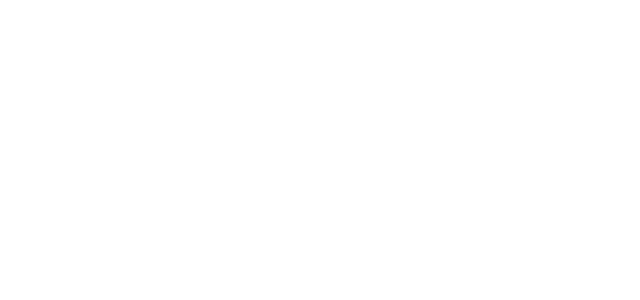
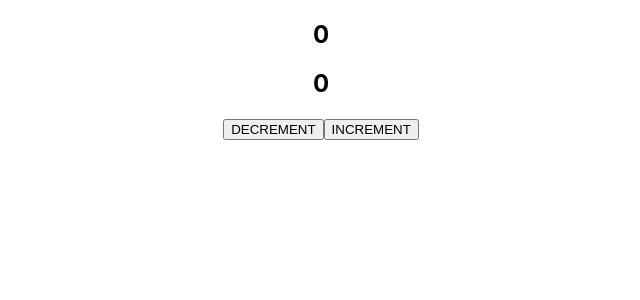
Before and after one commit to Arif6474/redux-learning, a React (Create React App) app: page / in a window 1280 px wide. Shown: the top 300 px of the page, without its empty margins (319-959 px from the left). Built offline with nearby package versions, Linux system fonts and the light colour scheme.

Commit message:
react's state and react data flow

```diff
--- a/src/App.js
+++ b/src/App.js
@@ -1,10 +1,11 @@
 
 import './App.css';
+import Parents from './components/Parents';
 
 function App() {
   return (
     <div className="App">
-
+     <Parents/>
     </div>
   );
 }
--- /dev/null
+++ b/src/components/Child.js
@@ -0,0 +1,12 @@
+import React from 'react'
+
+export default function Child({count , setCount}) {
+
+  return (
+    <div>
+        <h2>{count}</h2>
+        <button onClick={() =>setCount(count -1)}>DECREMENT</button>
+        <button onClick={() =>setCount((prvState) => prvState + 1)}>INCREMENT</button>
+    </div>
+  )
+}
--- /dev/null
+++ b/src/components/Parents.js
@@ -0,0 +1,14 @@
+import React, { useState } from 'react';
+import Child from './Child';
+
+const Parents = () => {
+    const [count, setCount] = useState(0)
+    return (
+        <div>
+            <h2>{count}</h2>
+            <Child count={count} setCount={setCount}/>
+        </div>
+    );
+};
+
+export default Parents;
--- a/src/components/redux.js
+++ b/src/components/redux.js
@@ -1,3 +1,4 @@
+const { createStore } = require("redux");
 // defining constant
 const INCREMENT = "INCREMENT"
 const DECREMENT = "DECREMENT"
@@ -23,7 +24,7 @@
 // 1. state
 // 2. dispatch
 // 3. reducer
-// 4. store
+// 4. store - getState(), dispatch(), subscribe()
 
 // create reducer for counter
 const reducerCounter = (state = initialCounterState, action)=>{
```
